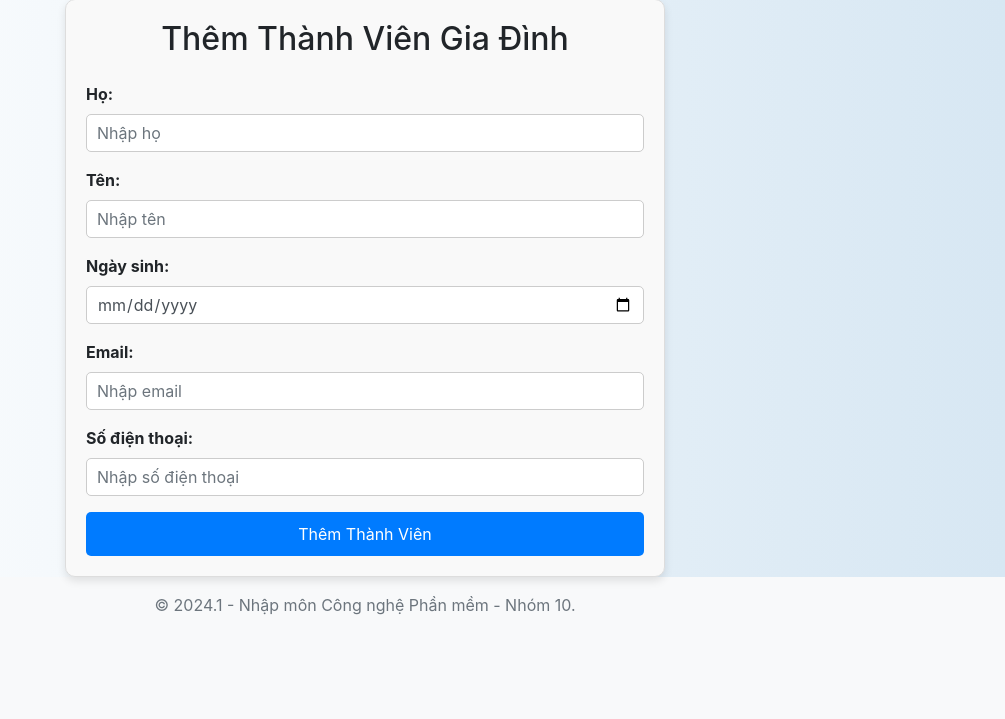
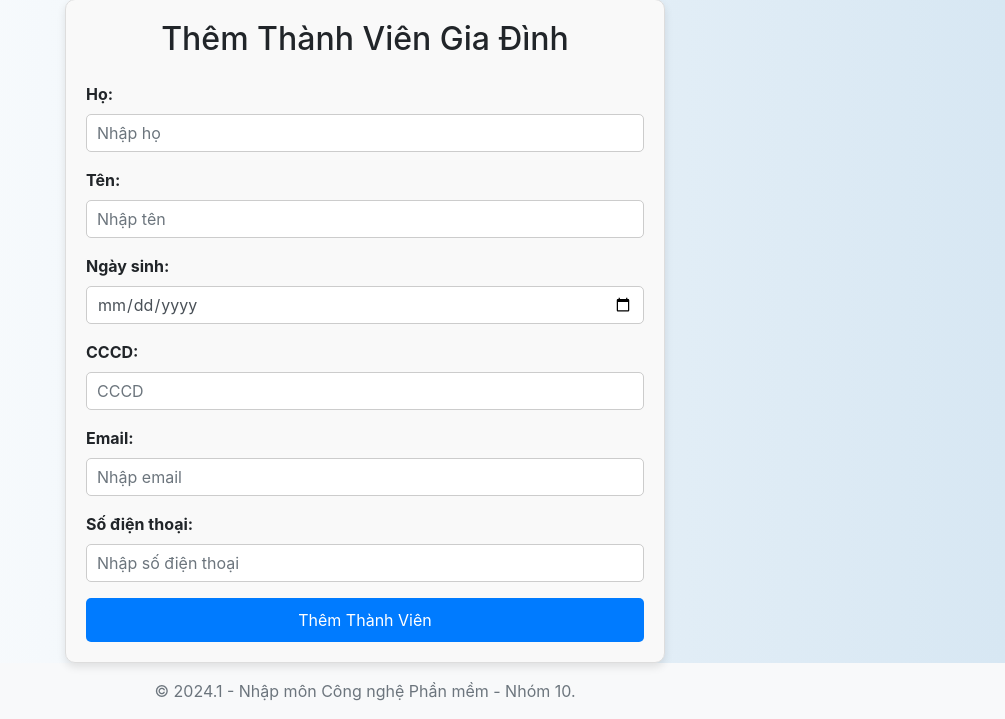
Before and after one commit to shynt-04/NMCNPM_project, a Django app: page /add_member/ in a window 1280 px wide. Shown: the part 218-937 px from the top of the page, without its empty margins (275-1280 px from the left). Before the commit the page ends 833 px from the top, so only its background shows below. Run offline with Django 4.2, Linux system fonts and the light colour scheme; a user stored in the database is signed in; some libraries are stand-ins or nearby versions.

Commit message:
add CCCD

```diff
--- a/nmcnpmapp/models.py
+++ b/nmcnpmapp/models.py
@@ -163,6 +163,7 @@ class FamilyMember(models.Model):
     first_name = models.CharField(max_length=50,verbose_name="Họ")
     last_name = models.CharField(max_length=50,verbose_name="Tên")
     date_of_birth = models.DateField(null=True, blank=True,verbose_name="Ngày sinh")
+    cccd = models.CharField(max_length=12,verbose_name="Số CCCD")
     email = models.EmailField(default="lol@gmail.com")
     phone_number = models.CharField(max_length=10, default="0123456789",verbose_name="Số điện thoại")
 
--- a/nmcnpmapp/templates/app/add_member.html
+++ b/nmcnpmapp/templates/app/add_member.html
@@ -114,6 +114,10 @@
                     <input type="date" id="date_of_birth" name="date_of_birth" class="form-control" required>
                 </div>
                 <div class="form-group">
+                    <label for="date_of_birth">CCCD:</label>
+                    <input type="text" id="cccd" name="cccd" class="form-control" placeholder="CCCD" required>
+                </div>
+                <div class="form-group">
                     <label for="email">Email:</label>
                     <input type="email" id="email" name="email" class="form-control" placeholder="Nhập email" required>
                 </div>
```
Also changed, not shown: 1 other file.
